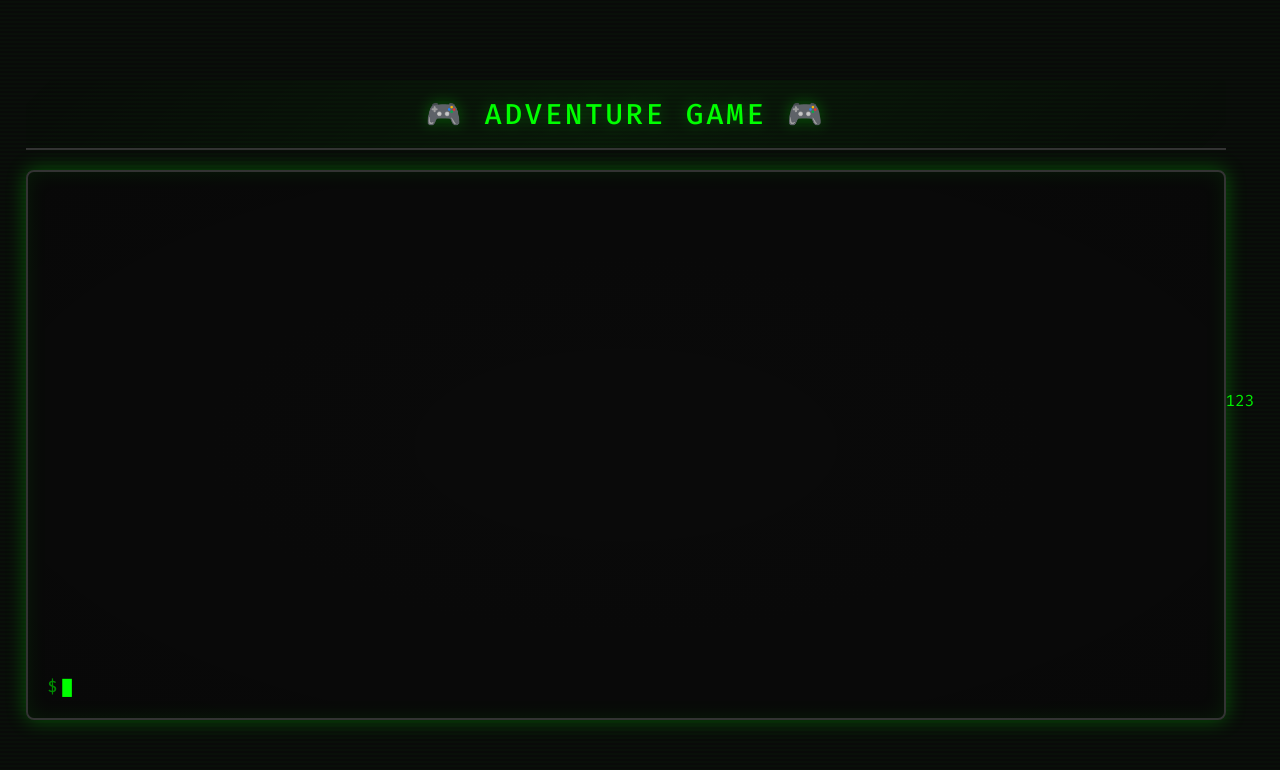
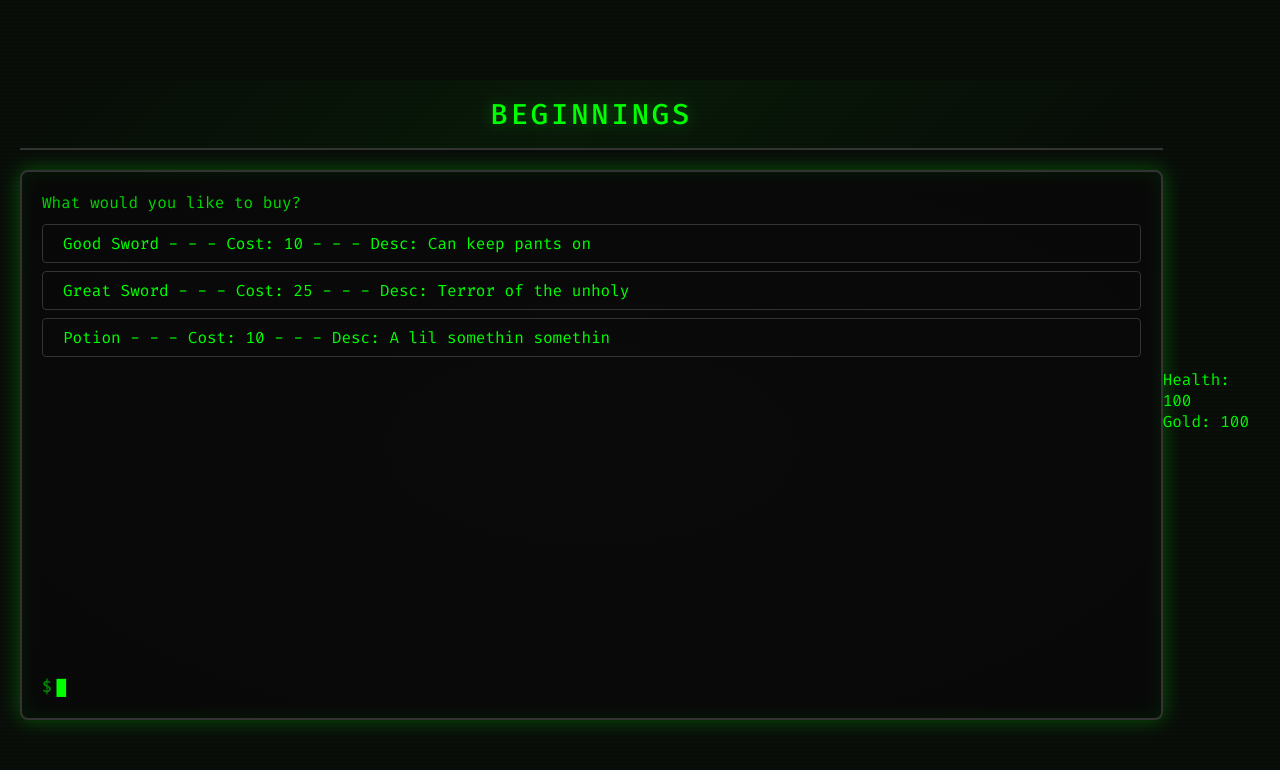
Before and after one commit to aerroberts/text-site, a website built with Vite: page index.html in a window 1280 px wide. Built offline with nearby package versions, Linux system fonts and the light colour scheme.

Commit message:
Working Shop

```diff
--- a/index.html
+++ b/index.html
@@ -8,8 +8,7 @@
   </head>
   <body>
     <div id="app"></div>
-    <div id="health">
-      123
+    <div id="player">
     </div>
     <script type="module" src="src/index.ts"></script>
   </body>
--- a/src/game.ts
+++ b/src/game.ts
@@ -1,38 +1,81 @@
 import { TextInterface } from "./ui/terminal";
+import { Player } from "./player"
+import { Items} from "./items"
+import { Shop } from "./shop"
 
+export async function runGame(terminal: TextInterface ) {
+  terminal.setTitle('Beginnings');
 
+  const items = new Items;
 
+  const player = new Player;
+  player.setLocation('Store')
+  player.setGold(100)
+  const shop = new Shop;
 
-interface GameState {
-  readonly hero: string;
+  const playerElement = document.getElementById('player');
+  updatePlayerInfo()
+
+  function updatePlayerInfo(){
+    playerElement!.innerText = `Health: ${player.getHealth()} \n Gold: ${player.getGold()}`;
   }
 
-const gameState: GameState = {
-  hero: 'Hero'
-}
-
-
-export async function runGame(terminal: TextInterface ) {
-  terminal.setTitle('🎮 ADVENTURE GAME 🎮');
-
-  const healthElement = document.getElementById('health1');
-    healthElement!.innerText = 'Health: 100%';
-
-  await terminal.writeText('Welcome to the game!');
+    //Start
+  if(player.getLocation()=='Start'){
+    await terminal.writeText('You\'re a spartan. Train and beat all of your enemies. Ready?');
     const choice = await terminal.chooseOption([
-    { label: 'Start Game', value: 'start' },
-    { label: 'Exit', value: 'exit' }
+      { label: 'Aye', value: 'start' },
+      { label: 'Nah', value: 'exit' }
     ]);
 
     if (choice === 'start') {
-    terminal.setTitle('🗡️ THE BRAVE ADVENTURER 🗡️');
-    await terminal.writeText('Starting game...');
+      terminal.setTitle('Game started');
       const name = await terminal.askForInput('What is your name?');
       await terminal.writeText(`Hello, ${name}! Nice to meet you.`);
-    terminal.setTitle(`⚔️ ${name.toUpperCase()}'S ADVENTURE ⚔️`);
-    await terminal.writeText('You are a brave adventurer. You died. The end.');
+      player.setName(name);
+      terminal.clear();
+      player.setLocation('Town_Center');
     } else if (choice === 'exit') {
       terminal.setTitle('👋 GOODBYE! 👋');
       await terminal.writeText('Exiting game...');
     }
   }
+
+  //Town Center
+  if(player.getLocation() == 'Town_Center'){
+    terminal.setTitle('Town Center')
+    await terminal.writeText('Where would you like to go?')
+    const choice = await terminal.chooseOption([
+      { label: 'Training Hall', value: 'Training Hall'},
+      { label: 'Store', value: 'Store'},
+      { label: 'Arena', value: 'Arena'},
+    ])
+    await terminal.writeText(`Going to the ${choice}`)
+    player.setLocation(`${choice}`)
+  }
+
+  //Training Hall
+
+  //Store
+  if(player.getLocation() == 'Store'){
+    terminal.clear()
+    await terminal.writeText('What would you like to buy?')
+    //generate shop inventory
+    //Creates an array of every shop item index
+    const potentialItems = [];
+    for(let i=0; i<shop.getShopItemsArrayLength(); i++){
+      potentialItems[i] = i
+    }
+    //Generates a random index from that list, grabs that item, and removes the index from the list of potential items
+    const shopItems = [];
+    for(let i=0; i<3; i++){
+      const randItem = shop.getRandomShopItem(potentialItems);
+      potentialItems.splice(potentialItems.indexOf(randItem.index), 1);
+      shopItems[i] = { label: `${randItem.item.label} - - - Cost: ${randItem.item.cost} - - - Desc: ${randItem.item.description}`, value: `${randItem.item.index}`};
+    }
+    const boughtItem = shop.getItem(+await terminal.chooseOption(shopItems))
+    await terminal.writeText(`Bought ${boughtItem.label}`)
+    player.setGold(-boughtItem.cost)
+    updatePlayerInfo()
+  }
+}
--- /dev/null
+++ b/src/items.ts
@@ -0,0 +1,34 @@
+interface Effect{
+    healthBoost?:number;
+    tempHealth?:number;
+    attack?:number;
+}
+
+export interface Item{
+    label:string;
+    cost:number;
+    description?:string;
+    effect?: Effect;
+    index: number
+}
+
+//Instead of hardcoding the items, create a file to load them in
+export class Items{
+    private itemsArray:Item[] =
+    [
+        {label: 'Bad Sword', cost: 5, description:'You\'d be better just removing your pants', effect:{attack:2}, index:0},
+        {label: 'Good Sword', cost: 10, description:'Can keep pants on', effect:{attack:4}, index:1},
+        {label: 'Great Sword', cost: 25, description:'Terror of the unholy', effect:{attack:10}, index:2},
+        {label: 'Armor', cost: 7, description:'Actual protect yourself', effect:{healthBoost:5}, index:3},
+        {label: 'Potion', cost: 10, description:'A lil somethin somethin', effect:{tempHealth:10}, index:4},
+        {label: 'Potion', cost: 10, description:'A lil somethin somethin', effect:{tempHealth:-10}, index:5}
+    ];
+
+    public getItem(index:number){
+        return this.itemsArray[index];
+    }
+
+    public getItemsArray(){
+        return this.itemsArray
+    }
+}
--- /dev/null
+++ b/src/player.ts
@@ -0,0 +1,33 @@
+export class Player {
+
+
+    private health: number = 100;
+    private name: string = ''
+    private location: string = ''
+    private gold: number = 0
+
+    public setName(name:string): void {
+        this.name = name;
+    }
+    public getName(){
+        return this.name
+    }
+    public setLocation(location:string): void {
+        this.location = location;
+    }
+    public getLocation(){
+        return this.location
+    }
+    public setHealth(health:number): void {
+        this.health = health;
+    }
+    public getHealth(){
+        return this.health
+    }
+    public setGold(amount:number) {
+        this.gold+=amount
+    }
+    public getGold(){
+        return this.gold
+    }
+}
--- /dev/null
+++ b/src/shop.ts
@@ -0,0 +1,45 @@
+import { Item, Items } from "./items"
+
+const items = new Items
+
+export class Shop {
+    private visited:boolean = false
+
+    private dailyItems:Item[] = []
+
+    private shopItemsArray:Item[] = items.getItemsArray()
+
+    public getVisited(){
+        return this.visited
+    }
+
+    public setVisited(bool:boolean){
+        this.visited = bool
+    }
+
+    public getShopItemsArrayLength(){
+        return this.shopItemsArray.length;
+    }
+
+    public addDailyItems(item:Item) {
+        this.dailyItems[this.dailyItems.length] = item
+    }
+
+    public getDailyItems() {
+        return this.dailyItems
+    }
+
+    public generateDailyItems(amount:number){
+
+    }
+
+    public getRandomShopItem(availItems:number[]){
+        const index = availItems[Math.floor(Math.random() * (availItems.length-1) + 1)]
+        return {item: this.shopItemsArray[index], index: index}
+    }
+
+    public getItem(index:number){
+        return this.shopItemsArray[index]
+    }
+
+}
--- a/src/ui/terminal.ts
+++ b/src/ui/terminal.ts
@@ -156,7 +156,7 @@ export class TextInterface {
       options.forEach((option, index) => {
         const button = document.createElement('button');
         button.className = 'terminal-choice-button';
-        button.innerHTML = `<span class="terminal-choice-number">${index + 1}.</span>${option.label}`;
+        button.innerHTML = `<span class="terminal-choice-number"></span>${option.label}`; //${index + 1}.
 
         button.addEventListener('click', () => {
           // Show the selected choice in the output
@@ -190,10 +190,10 @@ export class TextInterface {
       this.output.appendChild(choicesContainer);
 
       // Focus first button
-      const firstButton = choicesContainer.querySelector('.terminal-choice-button') as HTMLButtonElement;
-      if (firstButton) {
-        firstButton.focus();
-      }
+      //const firstButton = choicesContainer.querySelector('.terminal-choice-button') as HTMLButtonElement;
+      //if (firstButton) {
+      //  firstButton.focus();
+      //}
 
       // Add number key support for quick selection
       const keyHandler = (e: KeyboardEvent) => {
```
Lines whose indentation alone changed are shown as unchanged.
